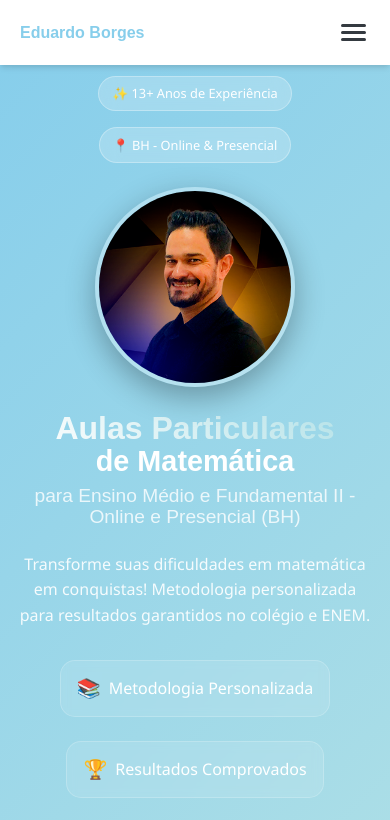
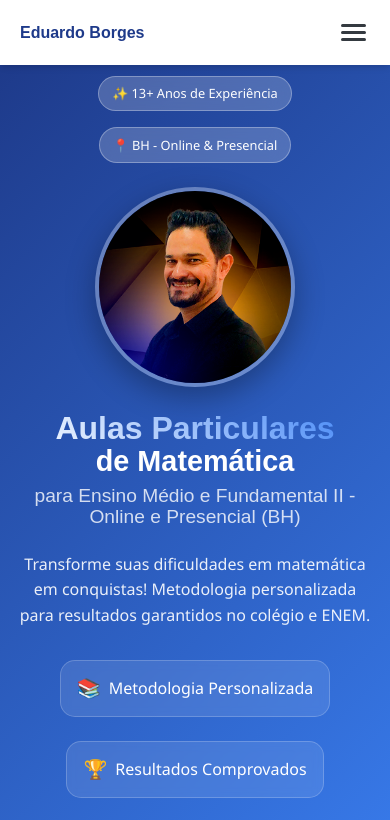
Before and after one commit to brunofiorillo/landing-page, a React (Create React App) app: page / in a window 390 px wide. Shown: the top 820 px of the page. Built offline with nearby package versions, Linux system fonts and the light colour scheme.

Commit message:
refactor: update contact info and color scheme
- Update WhatsApp number across all components
- Change primary color scheme from light to dark blue
- Update CNPJ number in footer
- Sync theme color and telephone in index.html

```diff
--- a/public/index.html
+++ b/public/index.html
@@ -4,7 +4,7 @@
     <meta charset="utf-8" />
     <link rel="icon" href="%PUBLIC_URL%/favicon.ico" />
     <meta name="viewport" content="width=device-width, initial-scale=1" />
-    <meta name="theme-color" content="#667eea" />
+    <meta name="theme-color" content="#1E3A8A" />
 
     <!-- SEO Meta Tags -->
     <title>Aulas Particulares de Matemática BH - Professor Eduardo Borges | Online e Presencial</title>
@@ -40,7 +40,7 @@
         "addressRegion": "MG",
         "addressCountry": "BR"
       },
-      "telephone": "+55-31-99999-9999",
+      "telephone": "+55-31-99892-8229",
       "url": "https://professoredulardo.com.br",
       "serviceArea": "Belo Horizonte, MG",
       "priceRange": "$$"
--- a/src/components/CTA.tsx
+++ b/src/components/CTA.tsx
@@ -3,7 +3,7 @@ import './CTA.css';
 
 const CTA: React.FC = () => {
   const handleWhatsAppClick = () => {
-    const phoneNumber = '5531999999999'; // Substitua pelo número real
+    const phoneNumber = '5531998928229'; // Número atualizado
     const message = 'Olá! Gostaria de agendar uma aula particular de matemática para meu filho(a). Podemos conversar?';
     const whatsappUrl = `https://wa.me/${phoneNumber}?text=${encodeURIComponent(message)}`;
     window.open(whatsappUrl, '_blank');
--- a/src/components/Footer.tsx
+++ b/src/components/Footer.tsx
@@ -7,7 +7,7 @@ const Footer: React.FC = () => {
       <div className="container">
         <div className="footer-content">
           <p className="footer-text">
-            Eduardo Borges © 2025 Todos os direitos reservados - CNPJ: 47.514.409/0001-90
+            Eduardo Borges © 2025 Todos os direitos reservados - CNPJ: 54.302.635/0001-72
           </p>
         </div>
       </div>
--- a/src/components/Home.tsx
+++ b/src/components/Home.tsx
@@ -4,7 +4,7 @@ import professorImage from '../images/eduardoBorges.png';
 
 const Home: React.FC = () => {
   const handleWhatsAppClick = () => {
-    const phoneNumber = '5531999999999'; // Substitua pelo número real
+    const phoneNumber = '5531998928229'; // Número atualizado
     const message = 'Olá! Gostaria de saber mais sobre as aulas particulares de matemática.';
     const whatsappUrl = `https://wa.me/${phoneNumber}?text=${encodeURIComponent(message)}`;
     window.open(whatsappUrl, '_blank');
--- a/src/components/Services.tsx
+++ b/src/components/Services.tsx
@@ -39,7 +39,7 @@ const Services: React.FC = () => {
   ];
 
   const handleWhatsAppClick = (serviceTitle: string) => {
-    const phoneNumber = '5531999999999'; // Substitua pelo número real
+    const phoneNumber = '5531998928229'; // Número atualizado
     const message = `Olá! Gostaria de saber mais sobre: ${serviceTitle}`;
     const whatsappUrl = `https://wa.me/${phoneNumber}?text=${encodeURIComponent(message)}`;
     window.open(whatsappUrl, '_blank');
--- a/src/styles/globals.css
+++ b/src/styles/globals.css
@@ -1,11 +1,11 @@
 :root {
   /* Cores principais */
-  --primary-color: #87CEEB; /* Azul bebê */
-  --primary-dark: #5F9EA0; /* Azul bebê mais escuro */
-  --primary-light: #B0E0E6; /* Azul bebê mais claro */
+  --primary-color: #1E3A8A; /* Azul escuro */
+  --primary-dark: #1E40AF; /* Azul escuro mais intenso */
+  --primary-light: #3B82F6; /* Azul escuro mais claro */
 
   /* Cores secundárias */
-  --secondary-color: #4A90E2;
+  --secondary-color: #1D4ED8;
   --accent-color: #FF6B6B;
   --success-color: #4CAF50;
   --warning-color: #FF9800;
```
